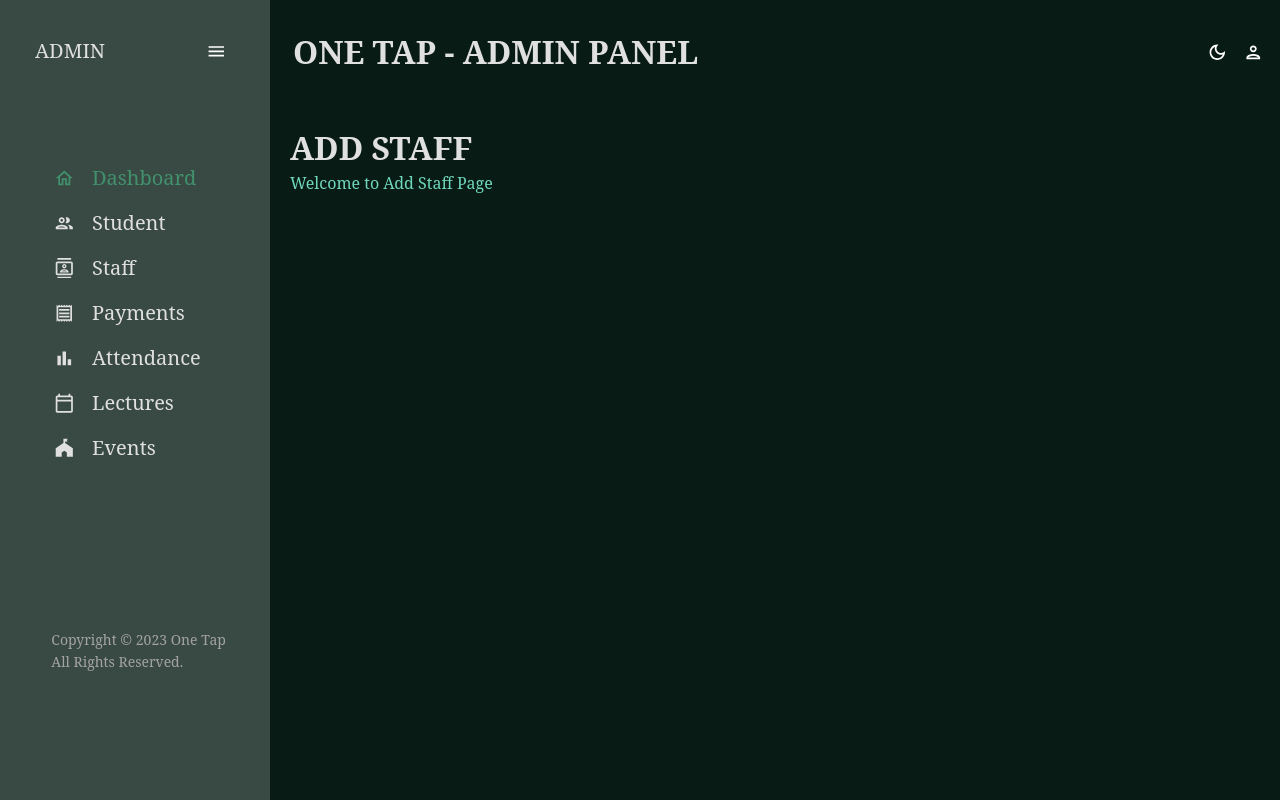
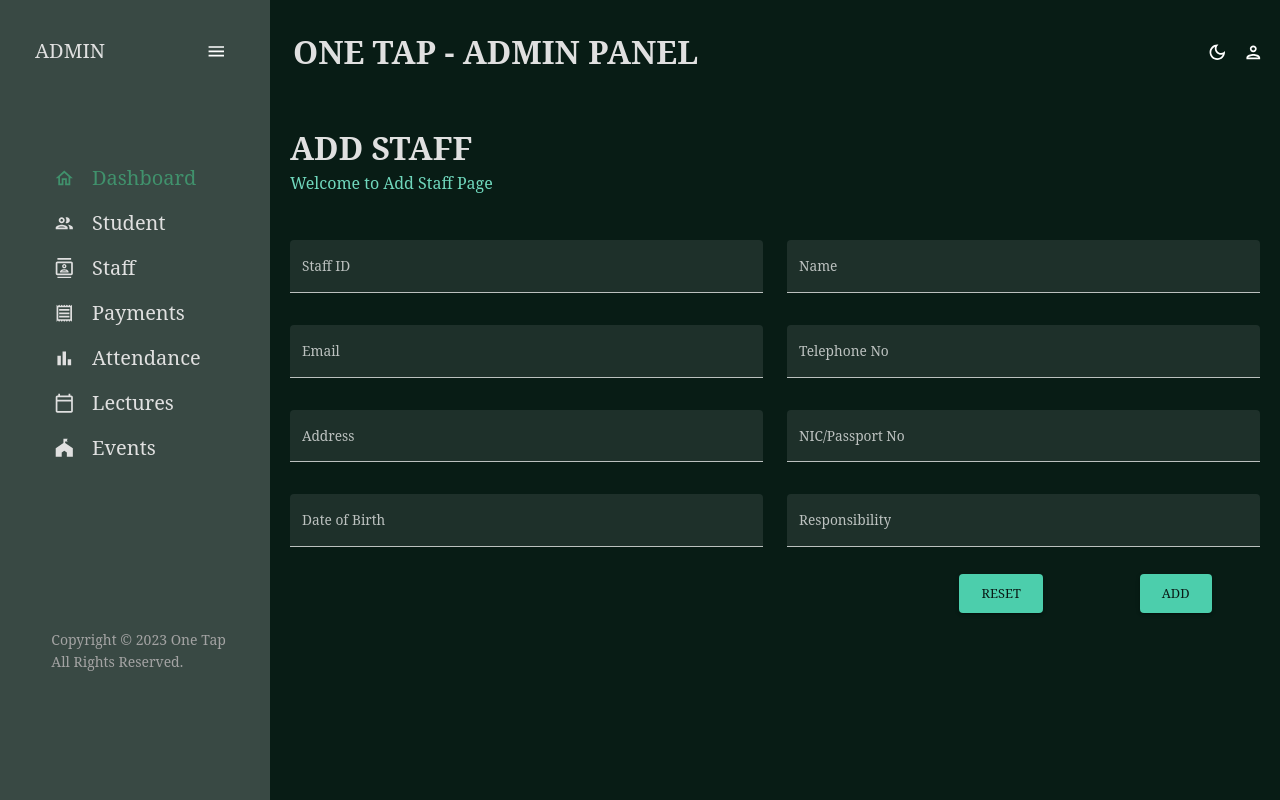
Before and after one commit to Asanda65/AdminPanel_OneTap, a React (Create React App) app: page /AddStaff in a window 1280 px wide. Built offline with nearby package versions, Linux system fonts and the light colour scheme.

Commit message:
Update AddStaff.jsx

```diff
--- a/src/screens/staff/AddStaff.jsx
+++ b/src/screens/staff/AddStaff.jsx
@@ -1,4 +1,4 @@
-import { Box, useTheme } from "@mui/material";
+import { Box, useTheme, Grid, TextField, Button } from "@mui/material";
 import { tokens } from "../../theme";
 import Header from "../../components/Header";
 
@@ -12,6 +12,114 @@ const AddStaff = () => {
       <Box display="flex" justifyContent="space-between" alignItems="center">
         <Header title="ADD STAFF" subtitle="Welcome to Add Staff Page" />
       </Box>
+
+      <Box>
+        <Grid container rowSpacing={1} columnSpacing={{ xs: 1, sm: 2, md: 3 }}>
+          <Grid item xs={6}>
+            <TextField
+              name="id"
+              label="Staff ID"
+              placeholder="Enter Staff ID"
+              variant="filled"
+              margin="normal"
+              fullWidth
+            />
+          </Grid>
+          <Grid item xs={6}>
+            <TextField
+              name="name"
+              label="Name"
+              placeholder="Enter Name"
+              variant="filled"
+              margin="normal"
+              fullWidth
+            />
+          </Grid>
+          <Grid item xs={6}>
+            <TextField
+              name="email"
+              label="Email"
+              placeholder="Enter Email"
+              variant="filled"
+              margin="normal"
+              fullWidth
+            />
+          </Grid>
+          <Grid item xs={6}>
+            <TextField
+              name="telNo"
+              label="Telephone No"
+              placeholder="Enter Telephone No"
+              variant="filled"
+              margin="normal"
+              fullWidth
+            />
+          </Grid>
+          <Grid item xs={6}>
+            <TextField
+              name="address"
+              label="Address"
+              placeholder="Enter Address"
+              variant="filled"
+              margin="normal"
+              fullWidth
+            />
+          </Grid>
+          <Grid item xs={6}>
+            <TextField
+              name="nic"
+              label="NIC/Passport No"
+              placeholder="Enter NIC/Passport No"
+              variant="filled"
+              margin="normal"
+              fullWidth
+            />
+          </Grid>
+          <Grid item xs={6}>
+            <TextField
+              name="dob"
+              label="Date of Birth"
+              placeholder="Enter Date of Birth"
+              variant="filled"
+              margin="normal"
+              fullWidth
+            />
+          </Grid>
+          <Grid item xs={6}>
+            <TextField
+              name="responsibility"
+              label="Responsibility"
+              placeholder="Enter Responsibility"
+              variant="filled"
+              margin="normal"
+              fullWidth
+            />
+          </Grid>
+        </Grid>
+
+        <Box display="flex" flexDirection="row" justifyContent="right">
+          <Box display="flex" justifyContent="center" margin="5%" marginY="2%">
+            <Button
+              type="reset"
+              color="secondary"
+              variant="contained"
+              size="large"
+            >
+              RESET
+            </Button>
+          </Box>
+          <Box display="flex" justifyContent="center" margin="5%" marginY="2%">
+            <Button
+              type="submit"
+              color="secondary"
+              variant="contained"
+              size="large"
+            >
+              ADD
+            </Button>
+          </Box>
+        </Box>
+      </Box>
     </Box>
   );
 };
```
